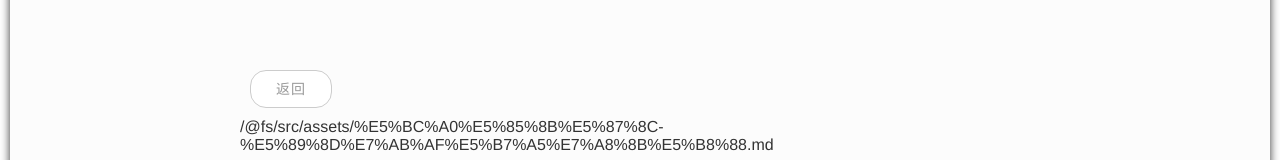
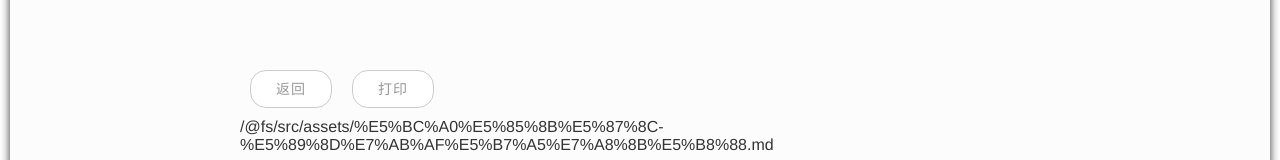
Before and after one commit to zkl2333/zkl2333.github.io, a Vue app: page /resume in a window 1280 px wide. Shown: the part 264-424 px from the top of the page. Built offline with nearby package versions, Linux system fonts and the light colour scheme.

Commit message:
feat: 🎸 新增打印按钮

```diff
--- a/src/views/resume.vue
+++ b/src/views/resume.vue
@@ -3,6 +3,7 @@
 		<router-link to="/">
 			<div class="button">返回</div>
 		</router-link>
+		<div class="button" @click="print">打印</div>
 		<section class="markdown-body" v-html="resume" />
 		<router-link to="/">
 			<div class="button">返回</div>
@@ -14,7 +15,10 @@
 import resume from "@/assets/张克凌-前端工程师.md";
 export default {
 	setup() {
-		return { resume };
+		function print() {
+			window.print();
+		}
+		return { resume, print };
 	},
 };
 </script>
```
